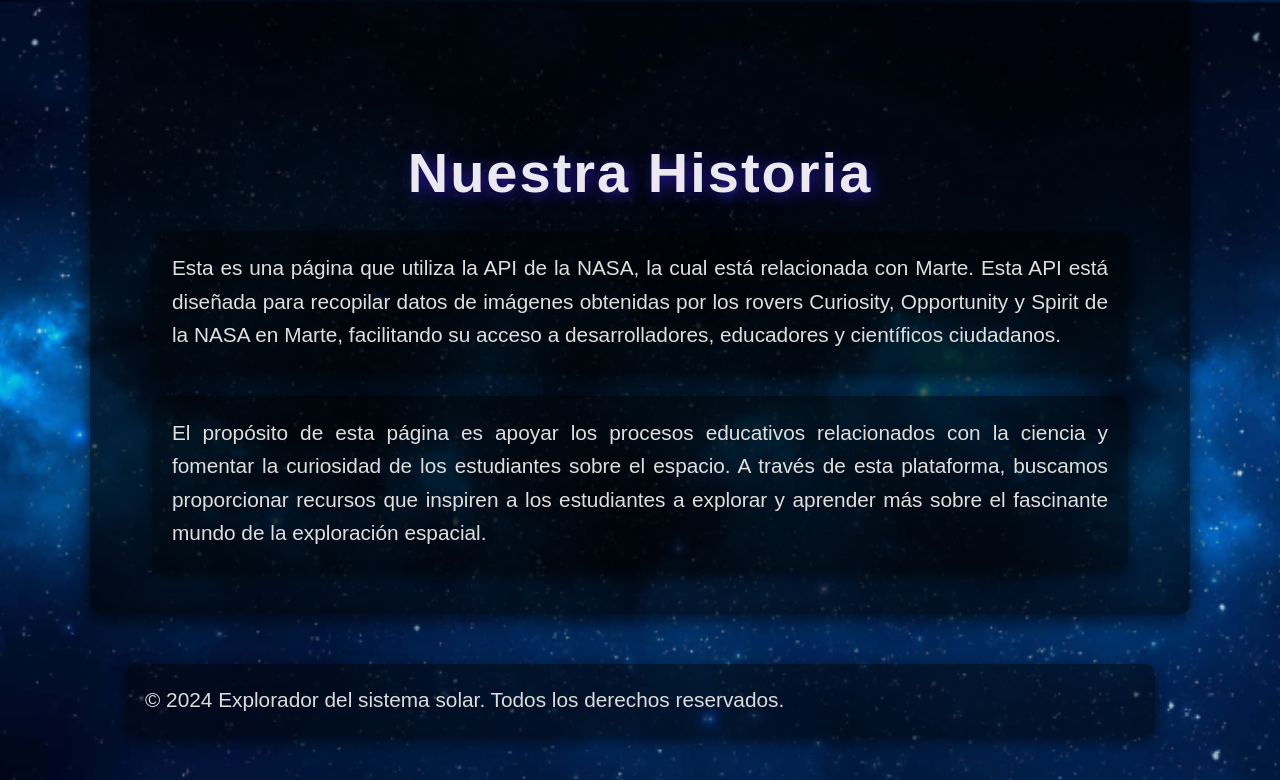
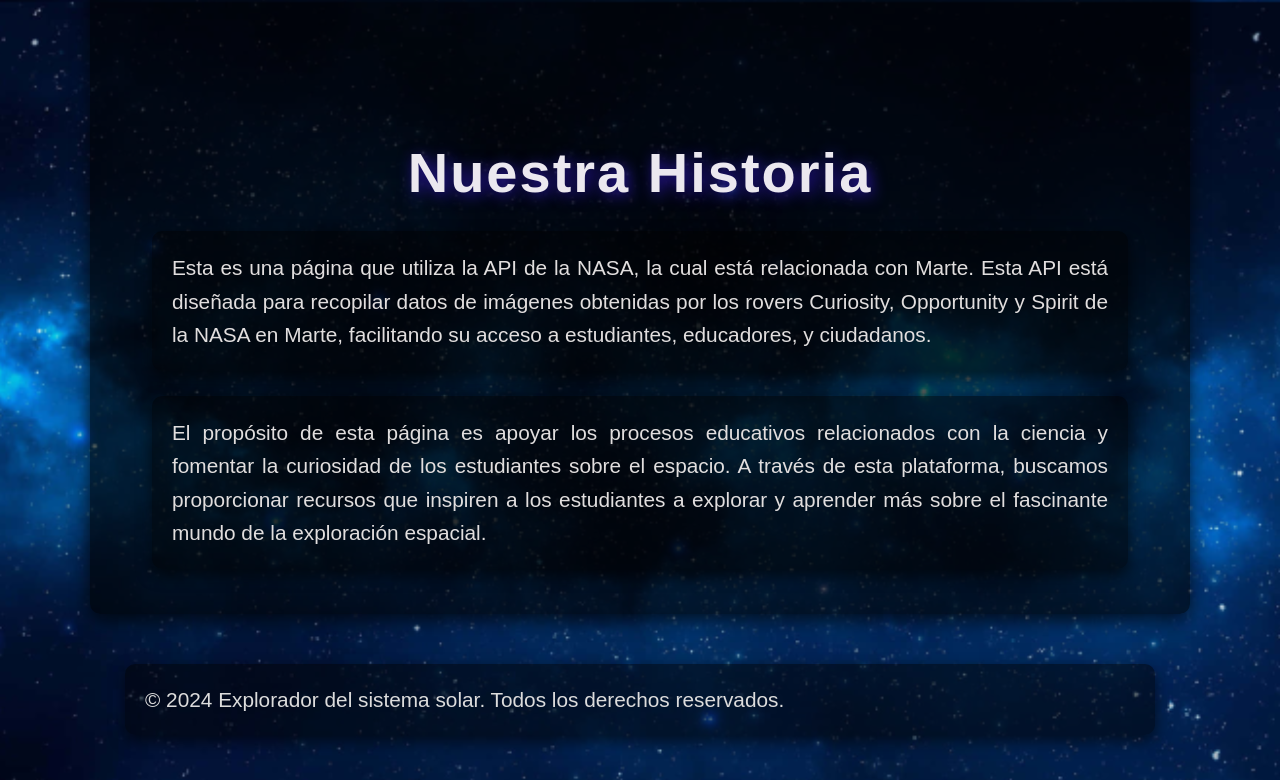
Before and after one commit to Kdnastone/astrolunar, a React (Vite) app: page /home in a window 1280 px wide. Shown: the part 798-1578 px from the top of the page. Built offline with nearby package versions, Linux system fonts and the light colour scheme.

Commit message:
Update Home.jsx

```diff
--- a/src/pages/Home.jsx
+++ b/src/pages/Home.jsx
@@ -17,15 +17,16 @@ const Home = () => {
           Esta es una página que utiliza la API de la NASA, la cual está
           relacionada con Marte. Esta API está diseñada para recopilar datos de
           imágenes obtenidas por los rovers Curiosity, Opportunity y Spirit de
-          la NASA en Marte, facilitando su acceso a desarrolladores, educadores
-          y científicos ciudadanos.
+          la NASA en Marte, facilitando su acceso a estudiantes, educadores,
+          y ciudadanos.
         </p>
         <p>
           El propósito de esta página es apoyar los procesos educativos
           relacionados con la ciencia y fomentar la curiosidad de los
-          estudiantes sobre el espacio. A través de esta plataforma, buscamos
-          proporcionar recursos que inspiren a los estudiantes a explorar y
-          aprender más sobre el fascinante mundo de la exploración espacial.
+          estudiantes sobre el espacio.
+          A través de esta plataforma, buscamos proporcionar recursos que
+          inspiren a los estudiantes a explorar y aprender más sobre el
+          fascinante mundo de la exploración espacial.
         </p>
       </section>
 
```
